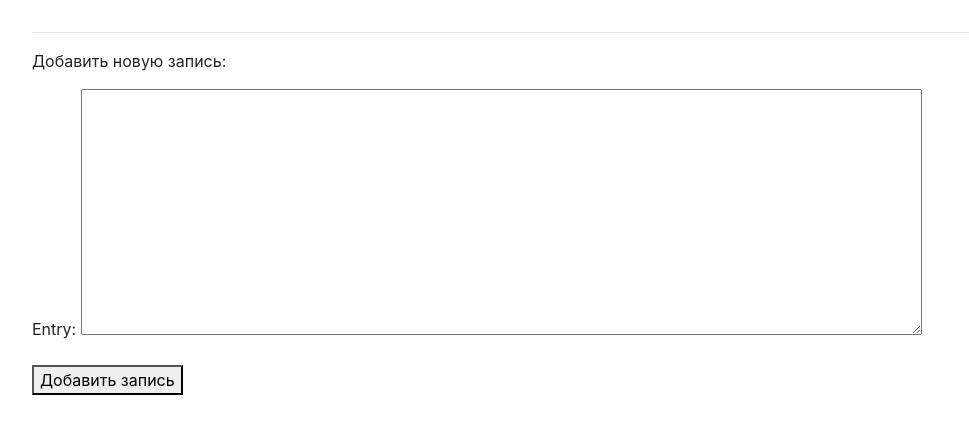
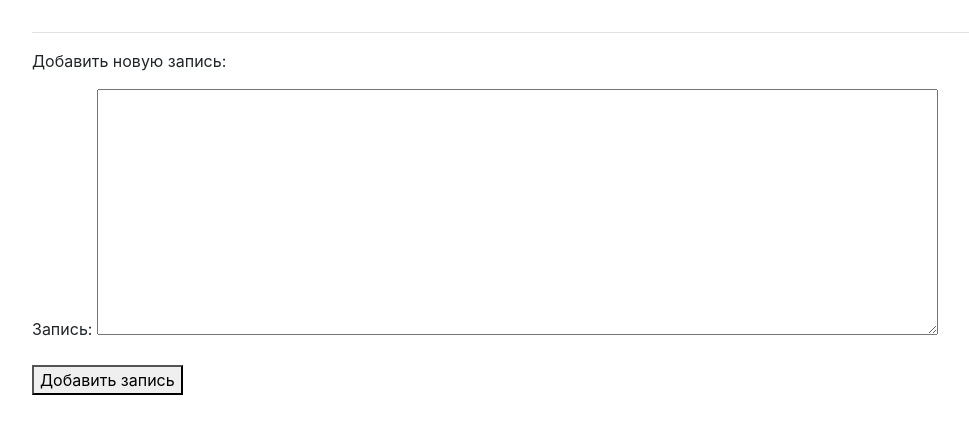
Before and after one commit to katonxx/pythonproject, a Django app: template learning_logs/templates/learning_logs/new_entry.html in a window 1280 px wide. Shown: the part 58-492 px from the top of the page, without its empty margins (53-1022 px from the left). Run offline with Django 4.2, Linux system fonts and the light colour scheme; the template is opened without the code that fills it: values that come from a table or form of the project are taken from there, others are empty; some libraries are stand-ins or nearby versions.

Commit message:
Перевод текста 'edit entry' и 'Entry' на русский язык в topic.html

```diff
--- a/learning_logs/forms.py
+++ b/learning_logs/forms.py
@@ -11,5 +11,5 @@ class EntryForm(forms.ModelForm):
     class Meta:
         model = Entry
         fields = ["text"]
-        labels = {"text": "Entry:"}
+        labels = {"text": "Запись:"}
         widgets = {"text": forms.Textarea(attrs={"cols": 80})}
--- a/learning_logs/models.py
+++ b/learning_logs/models.py
@@ -11,7 +11,6 @@ class Topic(models.Model):
         return self.text
 
 class Entry(models.Model):
-    "info"
     topic = models.ForeignKey(Topic,on_delete=models.CASCADE)
     text = models.TextField()
     date_added = models.DateTimeField(auto_now_add=True)
--- a/learning_logs/templates/learning_logs/topic.html
+++ b/learning_logs/templates/learning_logs/topic.html
@@ -15,7 +15,7 @@
             <h4 class ="card-header">
                 {{ entry.date_added|date:"M d, Y H:i" }}
                 <small><a href="{% url 'learning_logs:edit_entry' entry.id %}">
-                    edit entry</a></small>
+                    редактировать запись</a></small>
             </h4>
             <div class="card-body">
                 {{ entry.text|linebreaks }}
--- a/learning_logs/views.py
+++ b/learning_logs/views.py
@@ -53,7 +53,7 @@ def new_entry(request, topic_id):
 
 @login_required
 def edit_entry(request, entry_id):
-    entry = get_object_or_404(Entry, id=entry_id)  # Получаем объект или 404
+    entry = get_object_or_404(Entry, id=entry_id)
     topic = entry.topic
 
     if request.method == 'POST':
```
